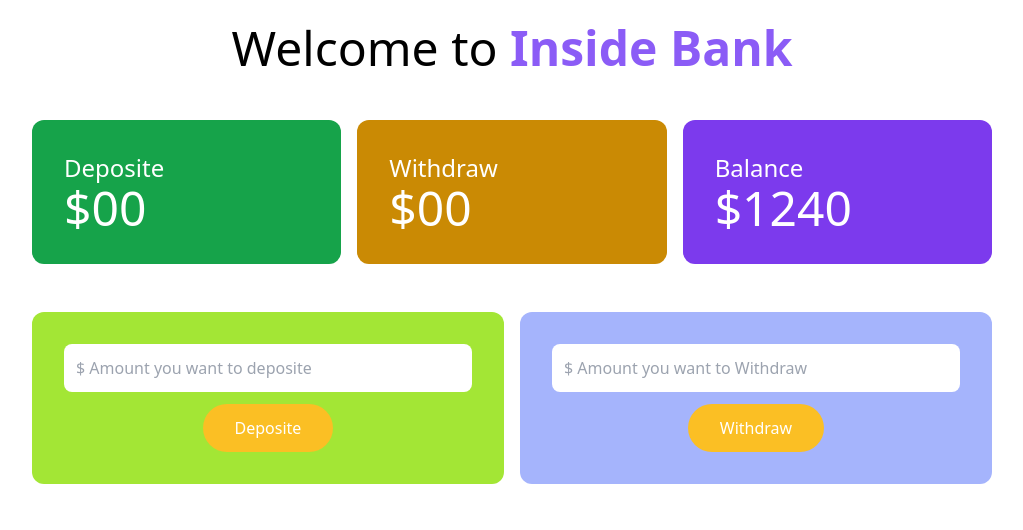
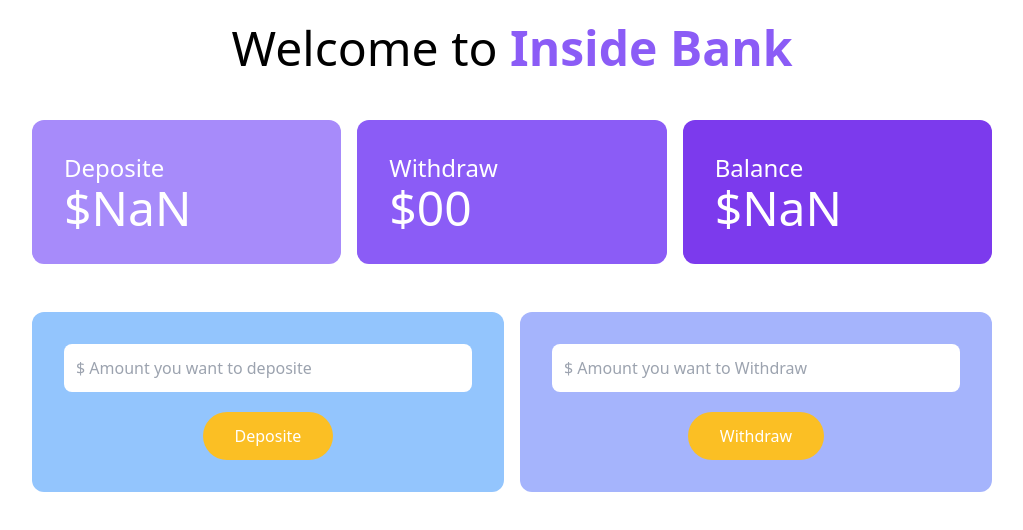
Before and after one commit to parthooo/bank, a plain HTML site: page bank.html in a window 1280 px wide. Both pictures are taken after a click on the button "Deposite". Shown: the whole page, without its empty margins (128-1151 px from the left). Drawn offline with nearby package versions, Linux system fonts and the light colour scheme.

Commit message:
diposite & withdraw Calculationd one

```diff
--- a/bank.html
+++ b/bank.html
@@ -20,42 +20,43 @@
     <main>
         <section class="mt-12">
             <div class="grid grid-cols-3 gap-4 w-9/12 mx-auto text-white">
-                <div class="bg-green-600 p-8 rounded-xl">
+                <div class="bg-violet-400 p-8 rounded-xl">
                     <h4 class="text-2xl">Deposite</h4>
-                    <h2 class="text-5xl">$00</h2>
+                    <h2 class="text-5xl">$<span id="deposite-total">00</span></h2>
                 </div>
-                <div class="bg-yellow-600 p-8 rounded-xl">
+                <div class="bg-violet-500 p-8 rounded-xl">
                     <h4 class="text-2xl">Withdraw</h4>
-                    <h2 class="text-5xl">$00</h2>
+                    <h2 class="text-5xl">$<span id="withdraw-total">00</span></h2>
                 </div>
                 <div class="bg-violet-600 p-8 rounded-xl">
                     <h4 class="text-2xl">Balance</h4>
-                    <h2 class="text-5xl">$1240</h2>
+                    <h2 class="text-5xl">$<span id="balance-total">00</span></h2>
                 </div>
             </div>
         </section>
         <section class="mt-12">
-            <div class="grid grid-cols-2 gap-4 w-9/12 mx-auto text-white">
-                <div class="bg-lime-400 p-8 rounded-xl grid place-items-center">
-                    <input class="w-full rounded-lg p-3 mb-3 block" type="number" name="" id="deposite"
+            <div class="grid grid-cols-2 gap-4 w-9/12 mx-auto">
+                <div class="bg-blue-300 p-8 rounded-xl grid place-items-center">
+                    <input class="w-full rounded-lg p-3 mb-5 block" type="number" name="" id="deposite-field"
                         placeholder="$ Amount you want to deposite">
                     <button
-                        class="bg-amber-400 px-8 py-3 rounded-full place-items-center hover:bg-sky-700 hover:text-white"
-                        id="btn-submit">Deposite</button>
+                        class="bg-amber-400 px-8 py-3 rounded-full place-items-center hover:bg-sky-700 text-white"
+                        id="btn-deposite">Deposite</button>
                 </div>
                 <div class="bg-indigo-300 p-8 rounded-xl grid place-items-center">
-                    <input class="w-full rounded-lg p-3 mb-3 block" type="number" name="" id="withdraw"
+                    <input class="w-full rounded-lg p-3 mb-5 block" type="number" name="" id="withdraw-field"
                         placeholder="$ Amount you want to Withdraw">
                     <button
-                        class="bg-amber-400 px-8 py-3 rounded-full place-items-center hover:bg-sky-700 hover:text-white"
-                        id="btn-submit">Withdraw</button>
+                        class="bg-amber-400 px-8 py-3 rounded-full place-items-center hover:bg-sky-700 text-white"
+                        id="btn-withdraw">Withdraw</button>
                 </div>
             </div>
         </section>
 
 
     </main>
-    <!-- <script src="js/login.js"></script> -->
+    <script src="js/deposite.js"></script>
+    <script src="js/withdraw.js"></script>
 </body>
 
 </html>
--- /dev/null
+++ b/js/deposite.js
@@ -0,0 +1,27 @@
+// Step-1: add event handler on Deposite Button
+document.getElementById('btn-deposite').addEventListener('click', function () {
+    // Step-2: Catch Input field of New Deposite amount
+    const depositeField = document.getElementById('deposite-field');
+    const newDepositeAmountString = depositeField.value;
+    const newDepositeAmount = parseFloat(newDepositeAmountString);
+    depositeField.value = '';
+
+    // Step-3: Catch innertext Field of Total Deposite Field
+    const depositeTotalElement = document.getElementById('deposite-total');
+    const previousDepositeTotalString = depositeTotalElement.innerText;
+    const previousDepositeTotal = parseFloat(previousDepositeTotalString)
+
+    // Step-4: Set/Add New Deposite amount with Previous Diposited amount
+    const currentDepositeTotal = previousDepositeTotal + newDepositeAmount;
+    depositeTotalElement.innerText = currentDepositeTotal;
+
+    // Step-5: Set Curretn Balance
+    const balanceTotalElement = document.getElementById('balance-total');
+    const currentBalanceTotalString = balanceTotalElement.innerText;
+    const currentBalanceTotal = parseFloat(currentBalanceTotalString);
+
+    // Set Balance Total
+    balanceTotalElement.innerText = currentBalanceTotal + currentDepositeTotal;
+
+
+})
--- /dev/null
+++ b/js/withdraw.js
@@ -0,0 +1,29 @@
+document.getElementById('btn-withdraw').addEventListener('click', function () {
+    const withdrawFieldElement = document.getElementById('withdraw-field');
+    const newWithdrawAmountString = withdrawFieldElement.value;
+    const newWithdrawAmount = parseFloat(newWithdrawAmountString);
+    withdrawFieldElement.value = "";
+
+    const withdrawTotalElement = document.getElementById('withdraw-total');
+    const previousWithdrawTotalString = withdrawTotalElement.innerText;
+    const previousWithdrawTotal = parseFloat(previousWithdrawTotalString);
+
+
+
+    const balanceTotalElement = document.getElementById('balance-total');
+    const previousBalanceTotalString = balanceTotalElement.innerText;
+    const previousBalanceTotal = parseFloat(previousBalanceTotalString);
+
+
+
+    if(newWithdrawAmount > previousBalanceTotal ){
+        alert("There is Balance to withdraw")
+        return;
+    }
+    const currentWithdrawTotal = newWithdrawAmount + previousWithdrawTotal;
+    withdrawTotalElement.innerText = currentWithdrawTotal;
+
+
+    const newBalanceTotal = previousBalanceTotal - currentWithdrawTotal;
+    balanceTotalElement.innerText = newBalanceTotal;
+})
```
